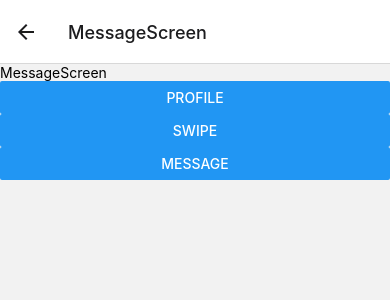
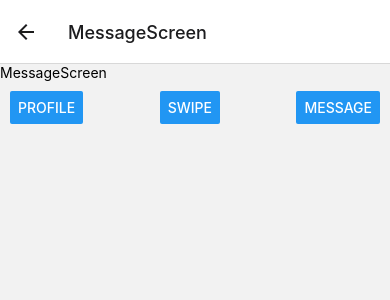
Before and after one commit to GGmorello/SportLink, a React Native app: screen /MessageScreen in a window 390 px wide. Shown: the top 300 px of the page. Built offline with nearby package versions, Linux system fonts and the light colour scheme.

Commit message:
added basic styling options for the navigation bar

```diff
--- /dev/null
+++ b/src/Components/NavigationBar/NavigationBarStyle.js
@@ -0,0 +1,20 @@
+import React from 'react';
+import { StyleSheet } from "react-native"
+
+const style = StyleSheet.create({
+    container: {
+      flexDirection: 'row',
+      justifyContent: 'space-between',
+      padding: 10
+    },
+    button: {
+      padding: 10,
+      backgroundColor: 'white',
+      borderWidth: 1,
+      borderColor: 'gray',
+      borderRadius: 5,
+      alignItems: 'center'
+    }
+  });
+
+  export default style
--- a/src/Components/NavigationBar/NavigationBarView.js
+++ b/src/Components/NavigationBar/NavigationBarView.js
@@ -1,6 +1,6 @@
 import React from "react";
-import { View, Button } from "react-native"
-
+import { View, Button, StyleSheet } from "react-native"
+import style from "./NavigationBarStyle"
 
 export default function NavigationBarView(props) {
     function onProfileClick() {
@@ -12,10 +12,11 @@ export default function NavigationBarView(props) {
     function onMessageClick() {
         props.onMessageClick()
     }
+
     return (
-        <View>
-            <Button title="Profile" onPress={() => onProfileClick()}></Button>
-            <Button title="Swipe" onPress={() => onSwipeClick()}></Button>
-            <Button title="Message" onPress={() => onMessageClick()}></Button>
+        <View style={style.container}>
+            <Button style={style.button} title="Profile" onPress={() => onProfileClick()}></Button>
+            <Button style={style.button} title="Swipe" onPress={() => onSwipeClick()}></Button>
+            <Button style={style.button} title="Message" onPress={() => onMessageClick()}></Button>
         </View>)
 }
```
